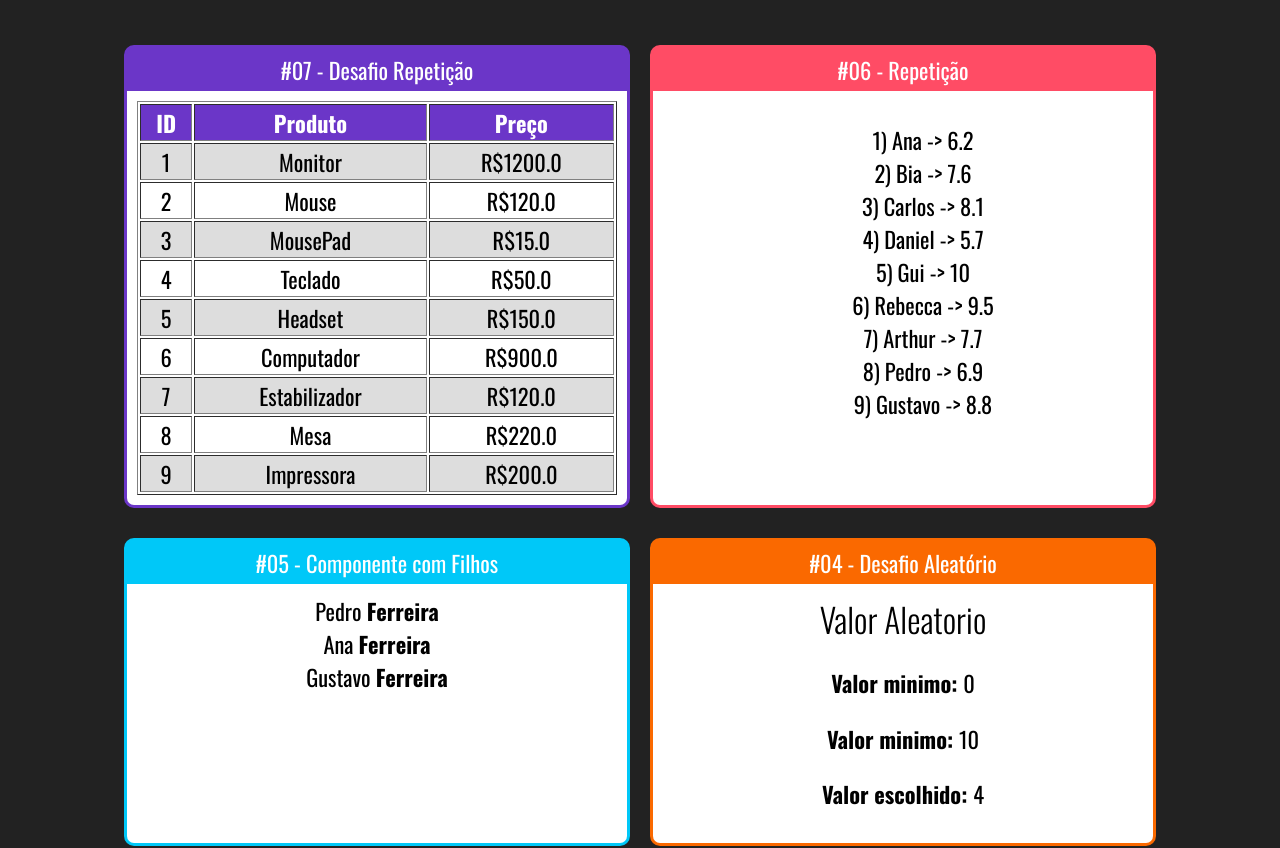
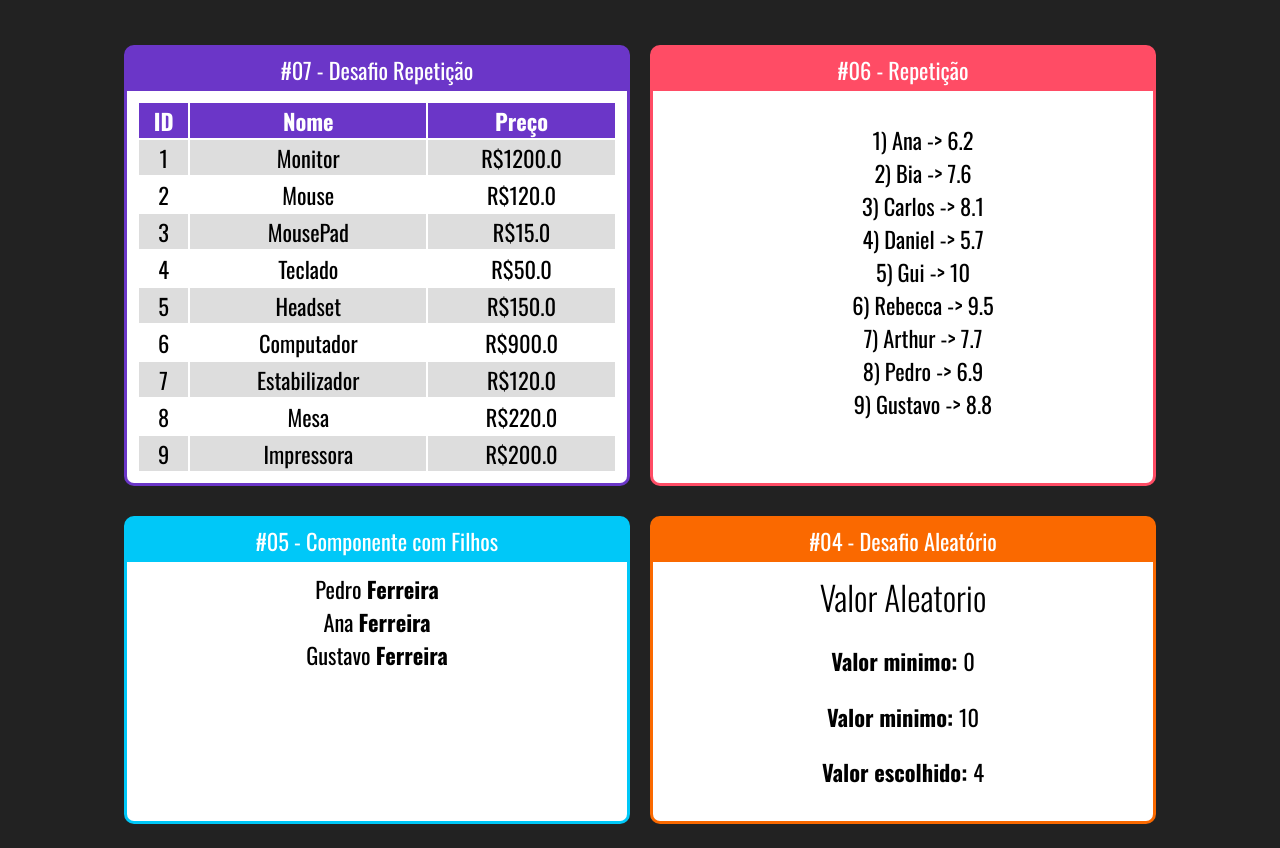
Before and after one commit to eduardobcoelho/react-curso, a React (Create React App) app in the folder fundamentos-react/: page / in a window 1280 px wide. Shown: the top 848 px of the page. Built offline with nearby package versions, Linux system fonts and the light colour scheme.

Commit message:
revisao desafio repeticao

```diff
--- a/fundamentos-react/src/components/repeticao/TabelaProdutos.jsx
+++ b/fundamentos-react/src/components/repeticao/TabelaProdutos.jsx
@@ -2,24 +2,27 @@ import "./TabelaProdutos.css";
 import React from "react";
 import produtos from "../../data/produtos";
 
-export default (props) => {
+export default () => {
   const produtosList = produtos.map((produto, i) => {
     return (
-      <tr key={produto.id} className={i % 2 == 0 ? 'Par' : ''}>
+      <tr key={produto.id} className={i % 2 == 0 ? "Par" : ""}>
         <td>{produto.id}</td>
         <td>{produto.nomeProduto}</td>
-        <td>{'R$'}{produto.precoProduto}</td>
+        <td>
+          {"R$"}
+          {produto.precoProduto}
+        </td>
       </tr>
     );
   });
 
   return (
     <div className="TabelaProdutos">
-      <table border="1">
+      <table>
         <thead>
           <tr>
             <th>ID</th>
-            <th>Produto</th>
+            <th>Nome</th>
             <th>Preço</th>
           </tr>
         </thead>
```
Also changed, not shown: fundamentos-react/src/components/repeticao/TabelaProdutos.css (line endings or trailing spaces), 1 other file (tests, documents, lock files or other folders).
